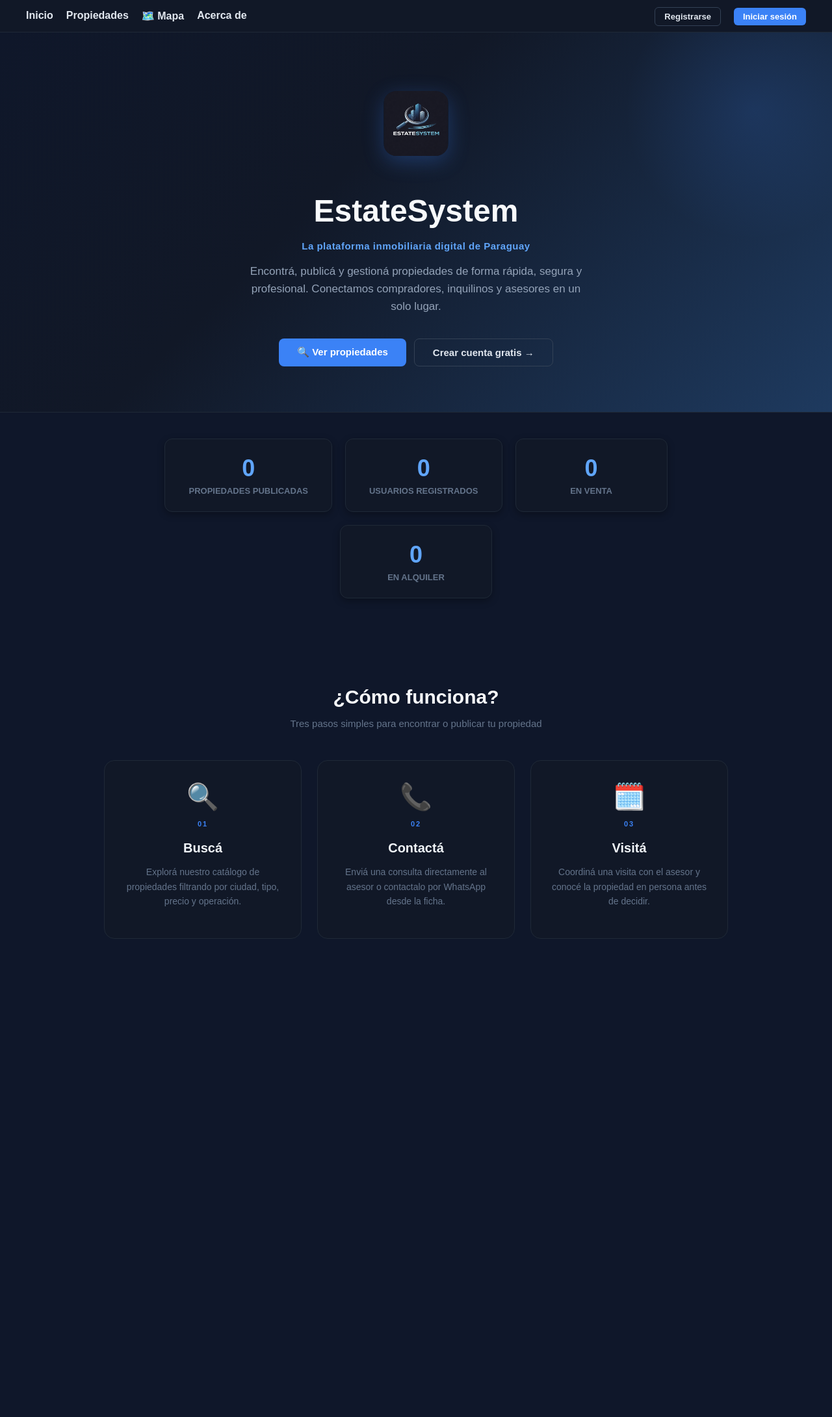
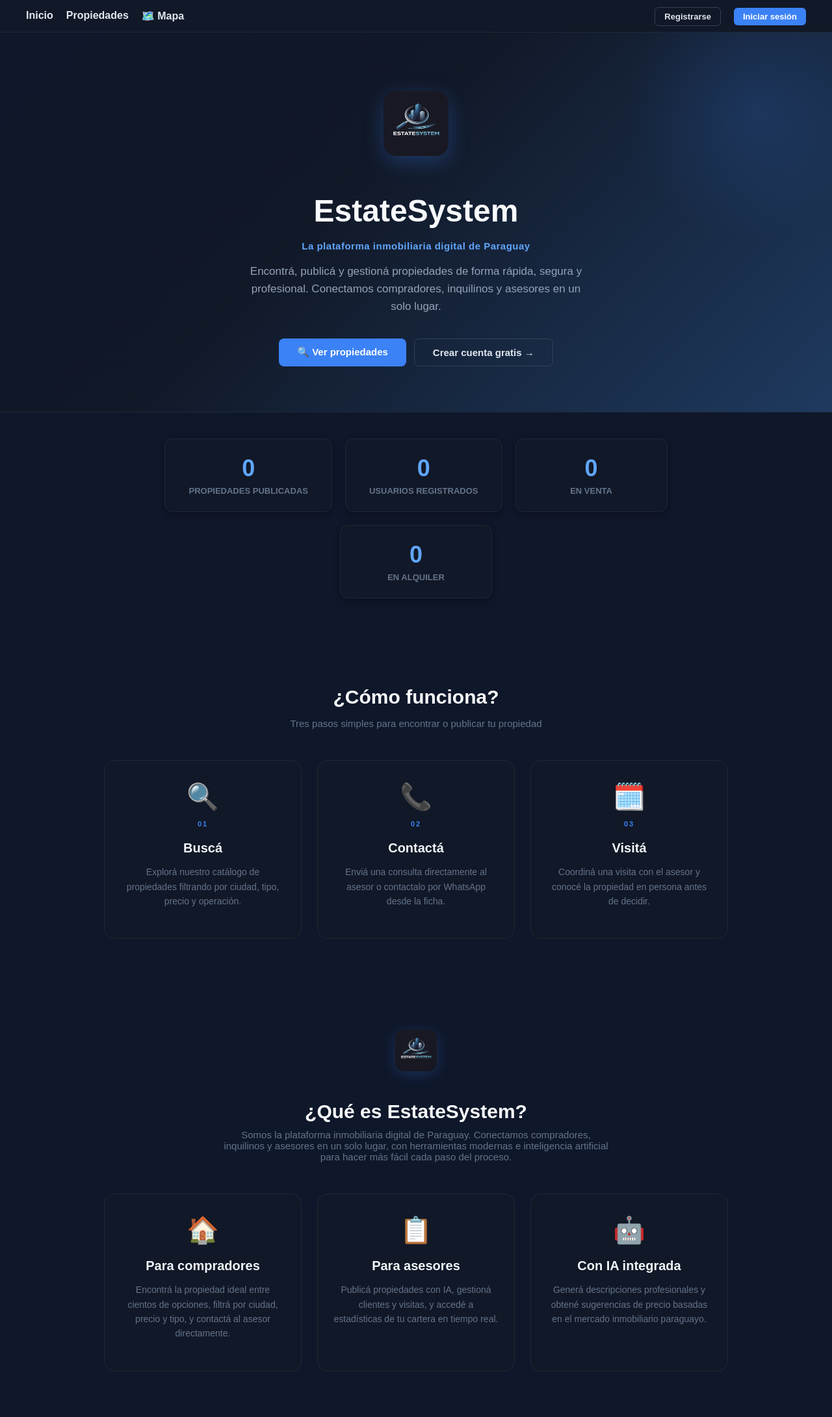
Before and after one commit to biancabertoli150710-debug/sistema-inmobiliario, a Flask app: page / in a window 1280 px wide. Shown: the whole page at 65% size. Before the commit the page ends 1445 px from the top, so only its background shows below. Run offline with Flask 3, Linux system fonts and the light colour scheme; data that the repository does not hold is empty.

Commit message:
quitar Acerca de de navbar, mover info al inicio

```diff
--- a/templates/index.html
+++ b/templates/index.html
@@ -111,5 +111,34 @@
     </div>
     {% endif %}
 
+    <!-- ACERCA DE -->
+    <div class="seccion">
+        <div class="seccion-header">
+            <img src="{{ url_for('static', filename='img/logo.png') }}" alt="EstateSystem"
+                 style="height:64px;width:64px;object-fit:contain;border-radius:14px;margin-bottom:16px;box-shadow:0 4px 20px rgba(59,130,246,0.25);">
+            <h2 class="seccion-titulo">¿Qué es EstateSystem?</h2>
+            <p class="seccion-sub" style="max-width:600px;margin:0 auto;">
+                Somos la plataforma inmobiliaria digital de Paraguay. Conectamos compradores, inquilinos y asesores en un solo lugar, con herramientas modernas e inteligencia artificial para hacer más fácil cada paso del proceso.
+            </p>
+        </div>
+        <div class="pasos-grid" style="margin-top:0;">
+            <div class="paso-card">
+                <div class="paso-icono">🏠</div>
+                <h3 class="paso-titulo">Para compradores</h3>
+                <p class="paso-desc">Encontrá la propiedad ideal entre cientos de opciones, filtrá por ciudad, precio y tipo, y contactá al asesor directamente.</p>
+            </div>
+            <div class="paso-card">
+                <div class="paso-icono">📋</div>
+                <h3 class="paso-titulo">Para asesores</h3>
+                <p class="paso-desc">Publicá propiedades con IA, gestioná clientes y visitas, y accedé a estadísticas de tu cartera en tiempo real.</p>
+            </div>
+            <div class="paso-card">
+                <div class="paso-icono">🤖</div>
+                <h3 class="paso-titulo">Con IA integrada</h3>
+                <p class="paso-desc">Generá descripciones profesionales y obtené sugerencias de precio basadas en el mercado inmobiliario paraguayo.</p>
+            </div>
+        </div>
+    </div>
+
 </body>
 </html>
--- a/templates/navbar.html
+++ b/templates/navbar.html
@@ -3,7 +3,6 @@
         <li><a href="/">Inicio</a></li>
         <li><a href="/propiedades">Propiedades</a></li>
         <li><a href="/mapa">🗺️ Mapa</a></li>
-        <li><a href="/acerca-de">Acerca de</a></li>
         {% if session.get('rol') == 'asesor' %}
         <li><a href="/agregar">Agregar</a></li>
         {% endif %}
```
